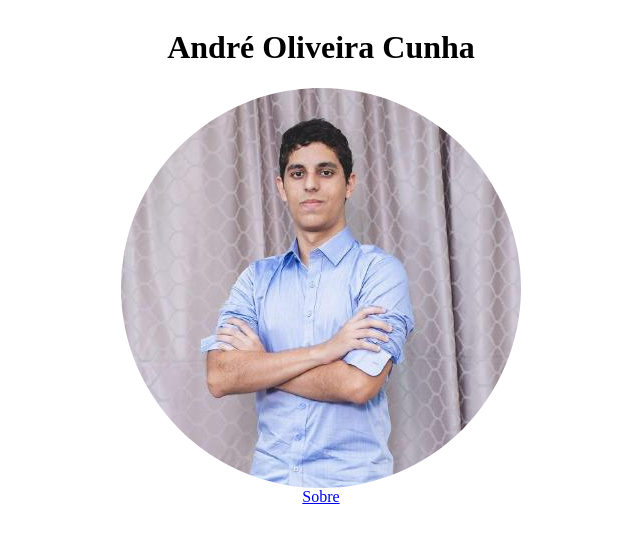
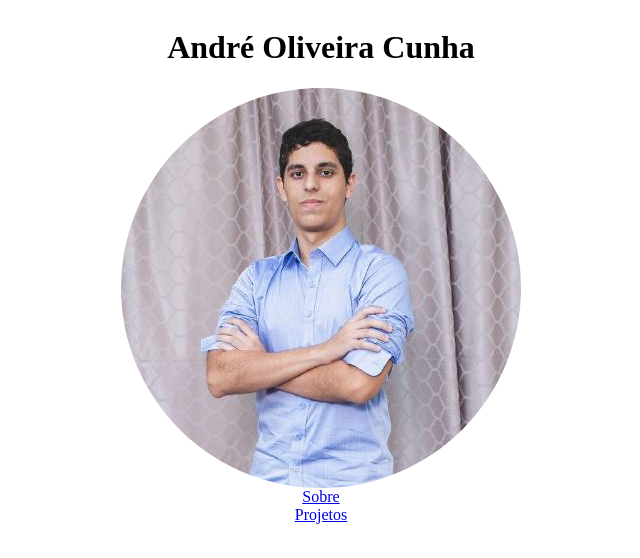
Before and after one commit to andreocunha/portfolio, a Next.js app: page / in a window 1280 px wide. Shown: the top 558 px of the page, without its empty margins (319-959 px from the left). Built offline with nearby package versions, Linux system fonts and the light colour scheme.

Commit message:
Cards + github api + search

```diff
--- a/src/pages/index.js
+++ b/src/pages/index.js
@@ -8,6 +8,9 @@ function Home(){
             <Link href="/sobre">
                 <a>Sobre</a>
             </Link>
+            <Link href="/projetos">
+                <a>Projetos</a>
+            </Link>
 
         </div>
     )
```
